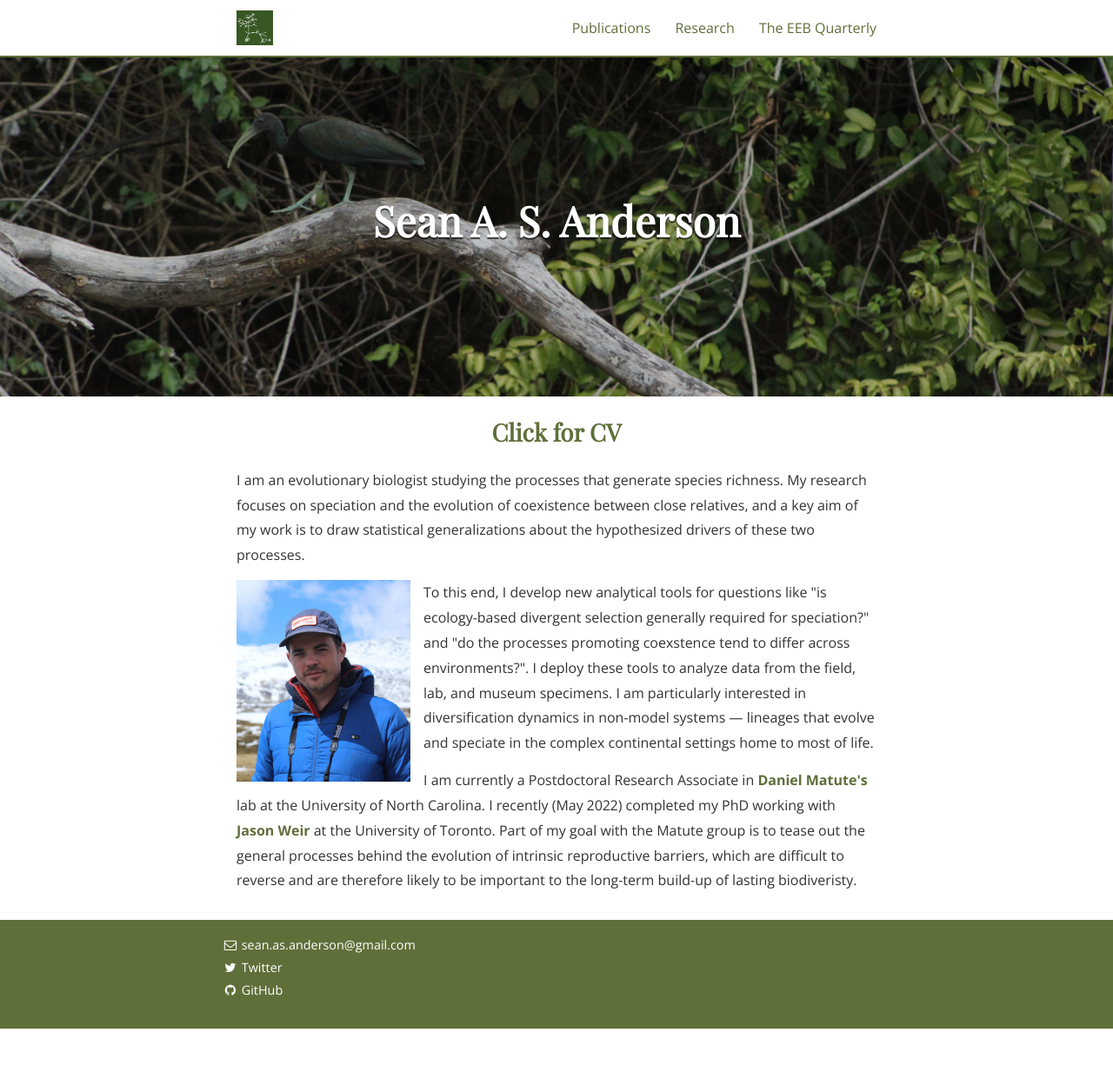
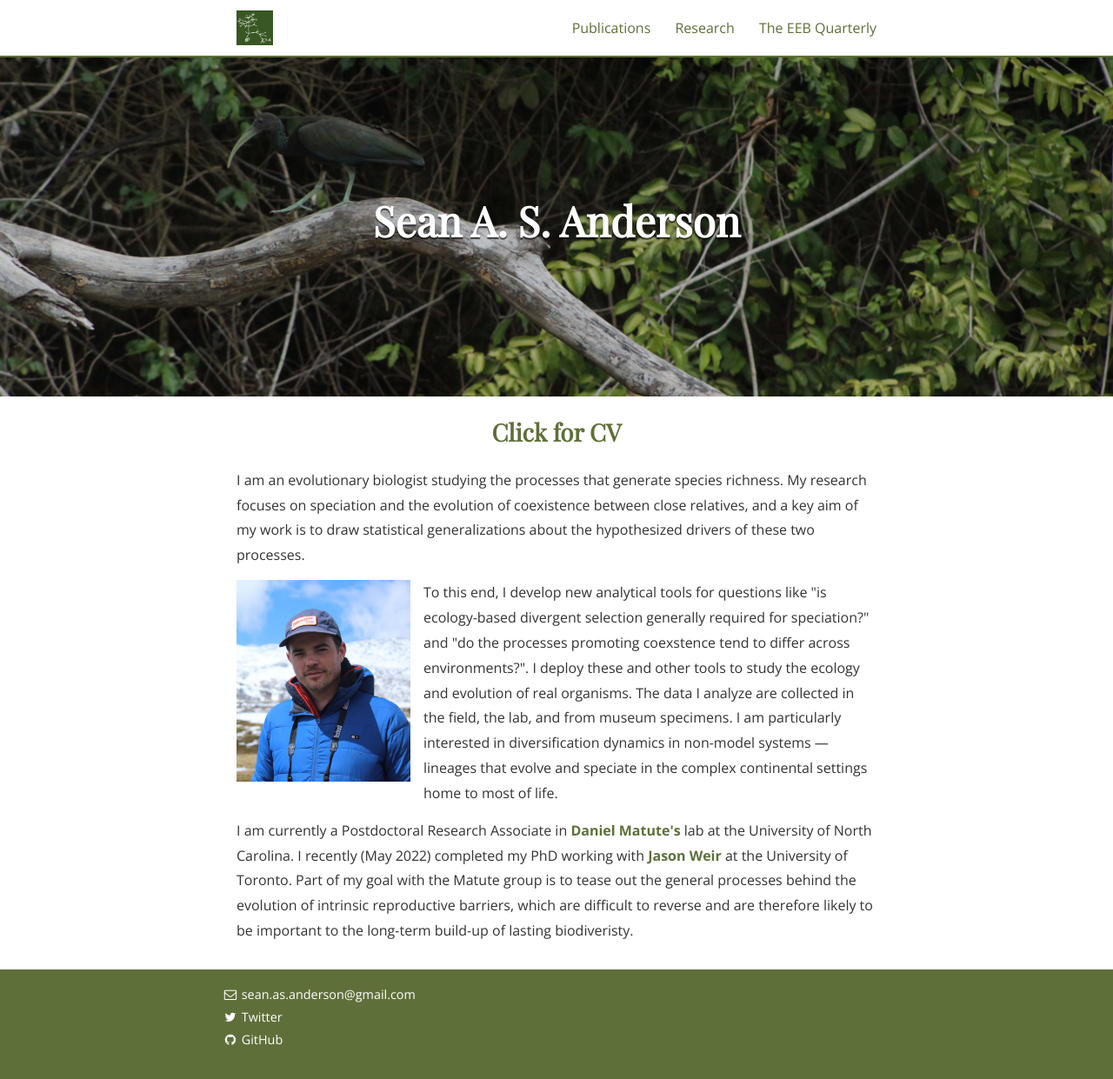
Before and after one commit to SeanASAnderson/SeanASAnderson.github.io, a Jekyll site: the page built from index.html, in a window 1280 px wide and 1241 px high. Shown: the whole window at 87% size. Built offline with Jekyll 4.4.1, drawn with Linux system fonts in a browser that asks for light colours; nearby versions of some CDN libraries; some web fonts are replaced; the list of posts is cut into pages by our own code.

Commit message:
slight rewording

```diff
--- a/index.html
+++ b/index.html
@@ -55,7 +55,7 @@
   <h2> <center><a href="https://github.com/SeanASAnderson/CV/blob/main/AndersonSean.CV.2022.pdf">Click for CV </a></center></h2>
   <!--<h1> <center> Welcome! </center> </h1>-->
   <p> I am an evolutionary biologist studying the processes that generate species richness. My research focuses on speciation and the evolution of coexistence between close relatives, and a key aim of my work is to draw statistical generalizations about the hypothesized drivers of these two processes. </p>
-  <p> <img src="/assets/anderson_sean_rockies2019.jpg" alt="Sean Pic" style="width:200px;margin-right:15px;"> To this end, I develop new analytical tools for questions like "is ecology-based divergent selection generally required for speciation?" and "do the processes promoting coexstence tend to differ across environments?". I deploy these tools to analyze data from the field, lab, and museum specimens. I am particularly interested in diversification dynamics in non-model systems <span>&#8212;</span> lineages that evolve and speciate in the complex continental settings home to most of life. </p>
+  <p> <img src="/assets/anderson_sean_rockies2019.jpg" alt="Sean Pic" style="width:200px;margin-right:15px;"> To this end, I develop new analytical tools for questions like "is ecology-based divergent selection generally required for speciation?" and "do the processes promoting coexstence tend to differ across environments?". I deploy these and other tools to study the ecology and evolution of real organisms. The data I analyze are collected in the field, the lab, and from museum specimens. I am particularly interested in diversification dynamics in non-model systems <span>&#8212;</span> lineages that evolve and speciate in the complex continental settings home to most of life. </p>
   <p> I am currently a Postdoctoral Research Associate in <a href="https://scholar.google.ca/citations?hl=en&user=zZFIS2oAAAAJ&view_op=list_works&sortby=pubdate"/> <b>Daniel Matute's </a> </b> lab at the University of North Carolina. I recently (May 2022) completed my PhD working with <a href="https://www.utsc.utoronto.ca/~jweir"/> <b>Jason Weir </a> </b> at the University of Toronto. Part of my goal with the Matute group is to tease out the general processes behind the evolution of intrinsic reproductive barriers, which are difficult to reverse and are therefore likely to be important to the long-term build-up of lasting biodiveristy. </p>
     <!--I'm entering the fourth and final year of my work with Jason, so <b> if you're a PI and would like to discuss potential postdoc partnerships for 2022, please <a href="mailto:sean.as.anderson@gmail.com">reach out today!</a></b> </p>-->
 
```
